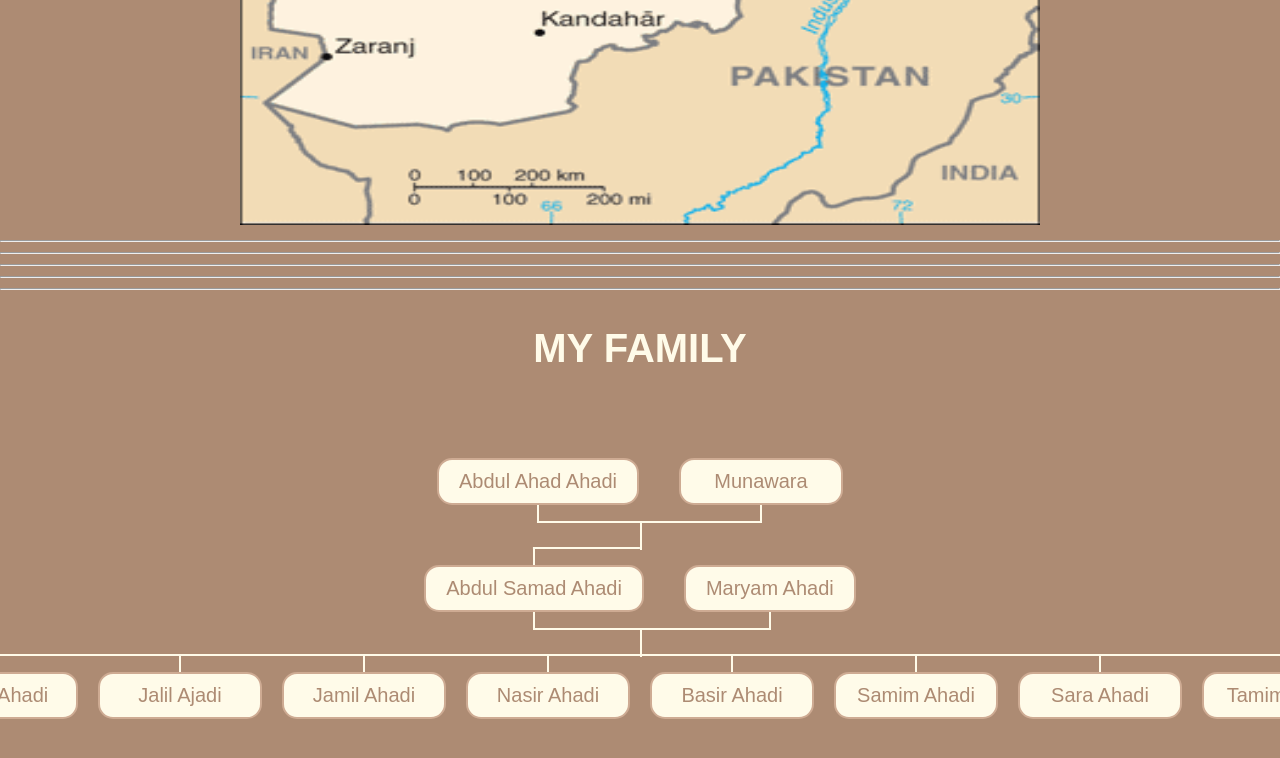
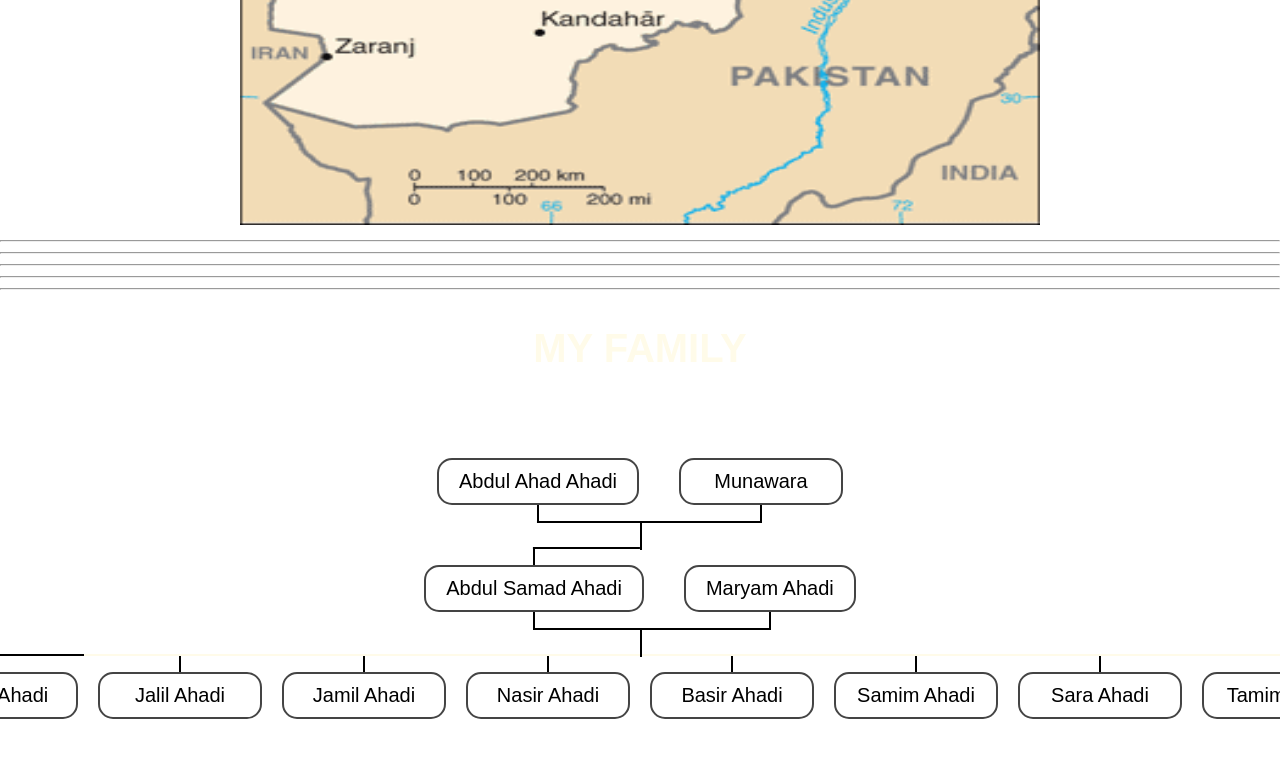
Before and after one commit to Basir10556/Family10556, a plain HTML site: page index.html in a window 1280 px wide. Shown: the part 474-1232 px from the top of the page. Drawn offline with Linux system fonts and the light colour scheme.

Commit message:
Add files via upload

```diff
--- a/index.html
+++ b/index.html
@@ -4,6 +4,155 @@
     <meta charset="UTF-8">
     <title>Document</title>
     <link rel="stylesheet" href="./styles.css">
+    <style>
+
+body{
+    font-family: Arial, sans-serif;
+    font-size: 20px;
+    margin: 0%;
+    padding: 0;
+    text-align: center;
+    background-color: #ffffff;
+}
+img{
+    height: 600px;
+    width: 800px;
+    margin: 0px;
+    padding: 0px;
+}
+.family-tree{
+    display: flex;
+    flex-direction: column;
+    align-items: center;
+    gap: 60px;
+    position: relative;
+    height: 800px;
+}
+.generition{
+    display: flex;
+    justify-content: center;
+    gap: 40px;
+    font-size: 20px;
+}
+.persan{
+    border: 2px solid #000000bb;
+    border-radius: 15px;
+    padding: 10px 20px;
+    margin: 0;
+    font-size: bold;
+    text-align: center;
+    min-width: 120px;
+    position: relative;
+    background-color: #ffffff00;
+    color:#000000
+}
+.persan:after{
+    content: '';
+    position: absolute;
+    top: -18px;
+    left: 50%;
+    width: 2px;
+    height: 16px;
+    background-color: #000000;
+    transform: translateX(-50%);
+}
+.persan::before{
+    content: '';
+    position: absolute;
+    top: -20px;
+    left: 50%;
+    right:10%;
+    height: 2px;
+    width: 107px;
+    background-color: #000000;
+    z-index: -1;
+    transform: translateX(-1%);
+}
+.granpa:after ,.granma:after , .mother::after ,.line{
+    content: '';
+    position: absolute;
+    top: 45px;
+    left: 50%;
+    width: 2px;
+    height: 18px;
+    background-color: #000000;
+    transform: translateX(-50%);
+}
+.granpa::before{
+    content: '';
+    position: absolute;
+    top: 61px;
+    left: 50%;
+    right: 10%;
+    height: 2px;
+    width: 103px;
+    background-color: #000000;
+    z-index: -1;
+}
+
+.granma::before ,.mother::before{
+    content: '';
+    position: absolute;
+    top: 61px;
+    left: 50%;
+    right:10%;
+    height: 2px;
+    width: 130px;
+    background-color: #000000;
+    z-index: -1;
+    transform: translateX(-100%);
+}
+#kid:after{
+    content: '';
+    position: absolute;
+    top: 223px;
+    left: 50%;
+    width: 2px;
+    height: 27px;
+    background-color: #000000;
+}
+#kids:after{
+    content: '';
+    position: absolute;
+    top: 329px;
+    left: 50%;
+    width: 2px;
+    height: 28px;
+    background-color: #000000;
+}
+.line::before{
+    content: '';
+    position: absolute;
+    top: 16px;
+    left: 50%;
+    right:10%;
+    height: 2px;
+    width: 107px;
+    background-color: #000000;
+    z-index: -1;
+}
+#kids{
+    display: flex;
+    justify-content: center;
+    gap: 20px;
+    font-size: 20px;
+}
+.last::before{
+    content: '';
+    position: absolute;
+    top: -20px;
+    left: 50%;
+    right:10%;
+    height: 2px;
+    width: 1200px;
+    background-color: #FFFBE9;
+    z-index: -1;
+    transform: translateX(-100%);
+}
+h1{
+    color: #FFFBE9;
+}
+    </style>
 </head>
 <body>
     <h1> MY CUNTRY</h1>
@@ -28,7 +177,7 @@
         </div>
         <div class="generition" id="kids">
             <div class="persan child">Khalil Ahadi </div>
-            <div class="persan child">Jalil Ajadi</div>
+            <div class="persan child">Jalil Ahadi</div>
             <div class="persan child">Jamil Ahadi</div>
             <div class="persan child">Nasir Ahadi</div>
             <div class="persan child">Basir Ahadi</div>
```
Also changed, not shown: 3 other files.
